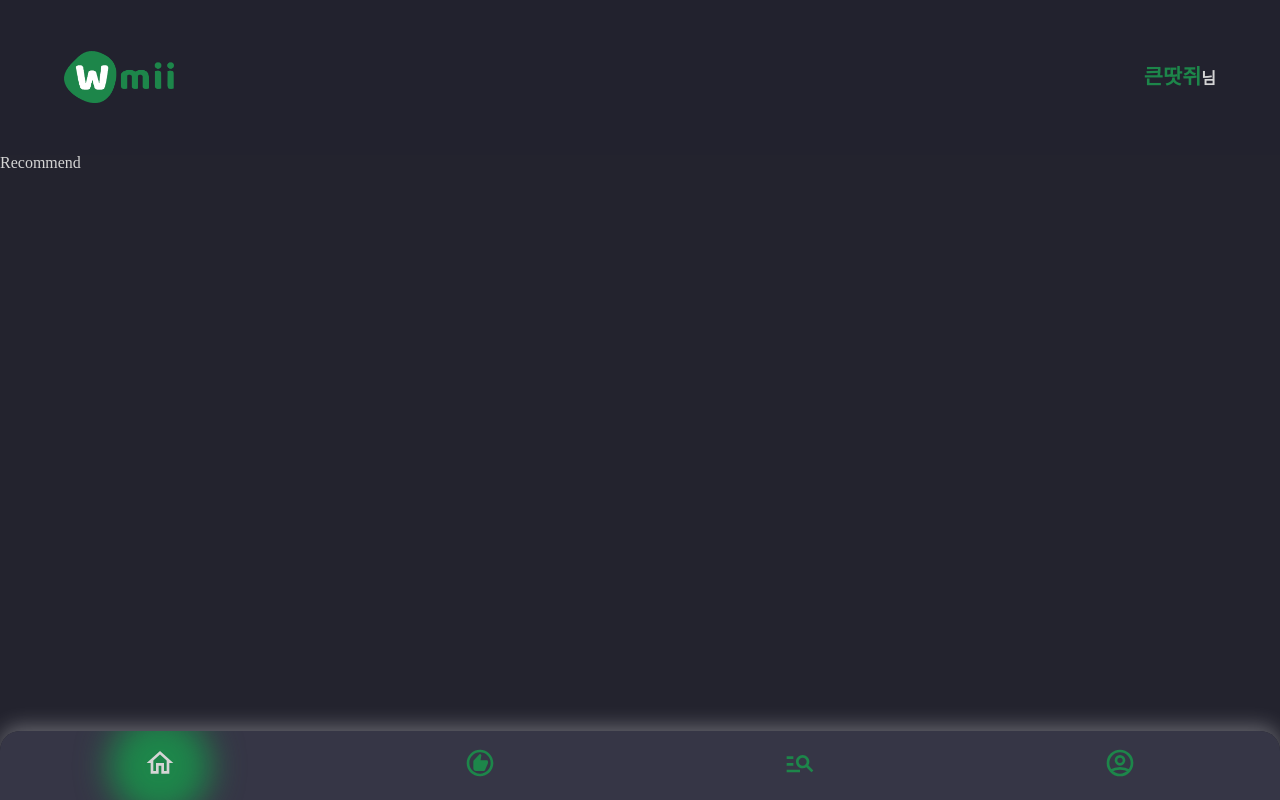
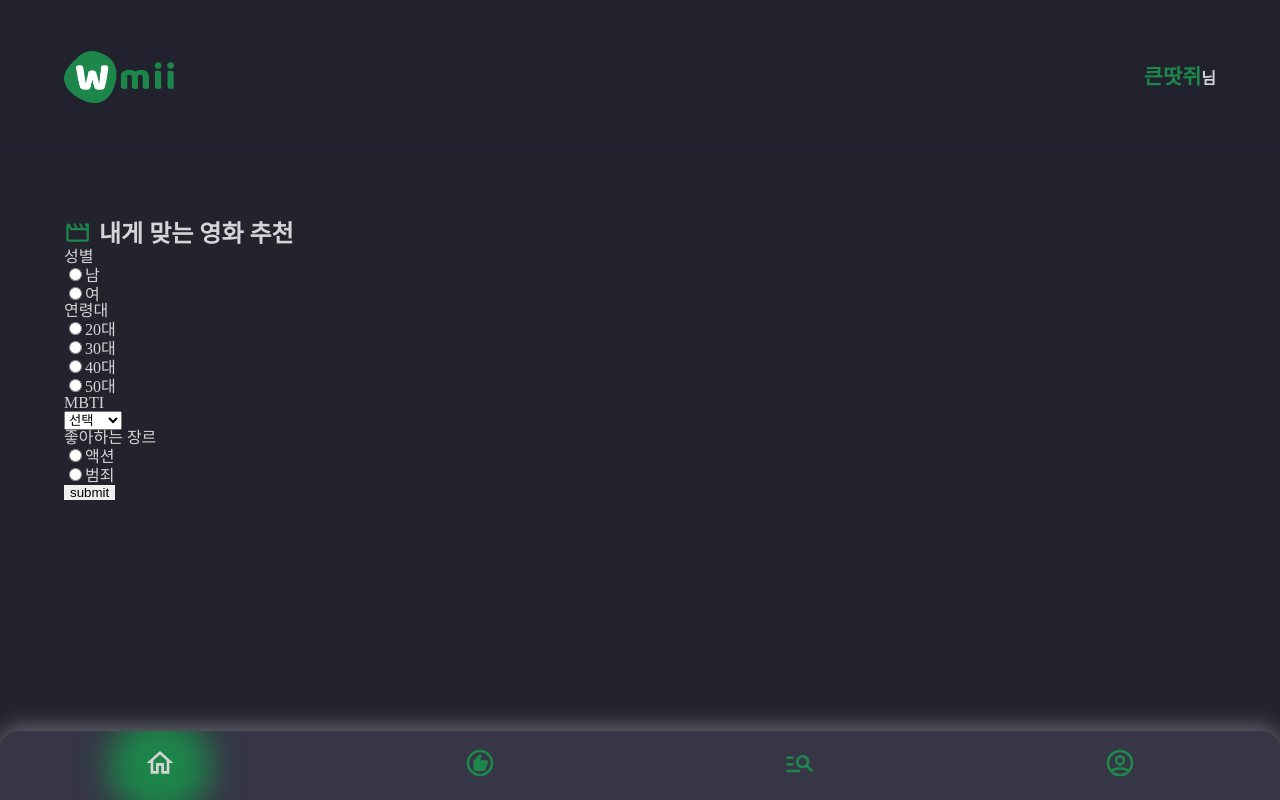
Before and after one commit to devwoodie/wmii-frontend, a React (Create React App) app: page /recommend in a window 1280 px wide. Built offline with nearby package versions, Linux system fonts and the light colour scheme.

Commit message:
feat: recommend component publish

```diff
--- a/package.json
+++ b/package.json
@@ -6,7 +6,7 @@
     "@testing-library/jest-dom": "^5.16.5",
     "@testing-library/react": "^13.4.0",
     "@testing-library/user-event": "^13.5.0",
-    "node-sass": "^7.0.3",
+    "node-sass": "^6.0.1",
     "react": "^18.2.0",
     "react-dom": "^18.2.0",
     "react-icons": "^4.7.1",
--- a/src/component/Recommend.js
+++ b/src/component/Recommend.js
@@ -1,8 +1,83 @@
+import {MdOutlineMovieCreation} from "react-icons/md";
+
 const Recommend = () => {
     return(
-        <>
-            Recommend
-        </>
+        <div className="Recommend inner">
+            <h2 className="wrap-tit"><span className="tit-icon"><MdOutlineMovieCreation/></span> 내게 맞는 영화 추천</h2>
+            <form className="recommend-qa">
+                <div className="qa-wrap">
+                    <h3 className="question">성별</h3>
+                    <div className="answer-wrap">
+                        <div className="answer">
+                            <input name="gender" value="male" id="male" type="radio" />
+                            <label htmlFor="male">남</label>
+                        </div>
+                        <div className="answer">
+                            <input name="gender" value="female" id="female" type="radio"/>
+                            <label htmlFor="female">여</label>
+                        </div>
+                    </div>
+                </div>
+                <div className="qa-wrap">
+                    <h3 className="question">연령대</h3>
+                    <div className="answer-wrap">
+                        <div className="answer">
+                            <input value="20" name="age" id="20" type="radio" />
+                            <label htmlFor="20">20대</label>
+                        </div>
+                        <div className="answer">
+                            <input value="30" name="age" id="30" type="radio" />
+                            <label htmlFor="30">30대</label>
+                        </div>
+                        <div className="answer">
+                            <input value="40" name="age" id="40" type="radio" />
+                            <label htmlFor="40">40대</label>
+                        </div>
+                        <div className="answer">
+                            <input value="50" name="age" id="50" type="radio" />
+                            <label htmlFor="50">50대</label>
+                        </div>
+                    </div>
+                </div>
+                <div className="qa-wrap">
+                    <h3 className="question">MBTI</h3>
+                    <div className="answer-wrap">
+                        <select name="mbti">
+                            <option value="">선택</option>
+                            <option value="ENFJ">ENFJ</option>
+                            <option value="ENFP">ENFP</option>
+                            <option value="ENTP">ENTP</option>
+                            <option value="ESFP">ESFP</option>
+                            <option value="ESFJ">ESFJ</option>
+                            <option value="ESTP">ESTP</option>
+                            <option value="ESTJ">ESTJ</option>
+                            <option value="INFP">INFP</option>
+                            <option value="INFJ">INFJ</option>
+                            <option value="INTP">INTP</option>
+                            <option value="ISTP">ISTP</option>
+                            <option value="ISFP">ISFP</option>
+                            <option value="ISFJ">ISFJ</option>
+                            <option value="ISTJ">ISTJ</option>
+                            <option value="INTJ">INTJ</option>
+                        </select>
+                    </div>
+                </div>
+                <div className="qa-wrap">
+                    <h3 className="question">좋아하는 장르</h3>
+                    <div className="answer-wrap">
+                        <div className="answer">
+                            <input name="genre" value="" id="" type="radio" />
+                            <label htmlFor="">액션</label>
+                        </div>
+                        <div className="answer">
+                            <input name="genre" value="" id="" type="radio"/>
+                            <label htmlFor="">범죄</label>
+                        </div>
+                    </div>
+                </div>
+                <button type="submit">submit</button>
+            </form>
+        </div>
     )
 }
 
--- a/src/css/style.css
+++ b/src/css/style.css
@@ -93,7 +93,7 @@
   margin-right: 10px;
   font-size: 1.7rem;
   width: 25px;
-  height: 25px;
+  height: 30px;
 }
 
 .App .header-wrap {
--- a/src/css/style.scss
+++ b/src/css/style.scss
@@ -14,7 +14,7 @@
     display: inline-block;
     margin-right: 10px;
     font-size: 1.7rem;
-    width: 25px; height: 25px;
+    width: 25px; height: 30px;
   }
 }
 //App.js
@@ -48,7 +48,6 @@
     width: 100%;
     padding: 15px 0;
     text-align: center;
-    background: var(--sub-bg);
     background: rgba(56, 56, 72, 0.95);
     display: flex;
     justify-content: space-around;
```
Also changed, not shown: src/css/_home.scss (+0 -8 lines), src/css/_recommend.scss (added), 1 other file (tests, documents, lock files or other folders).
